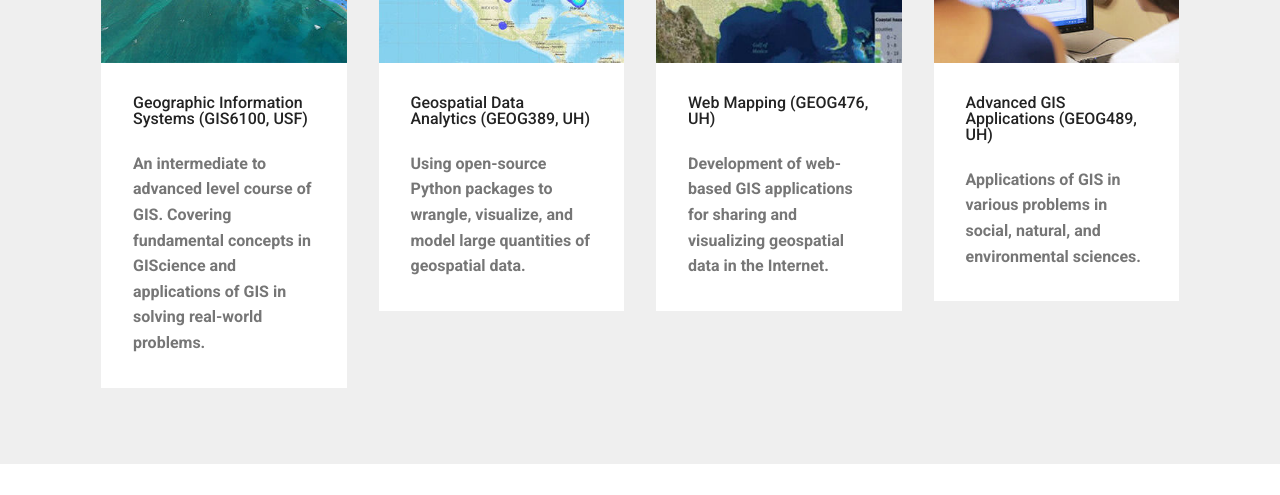
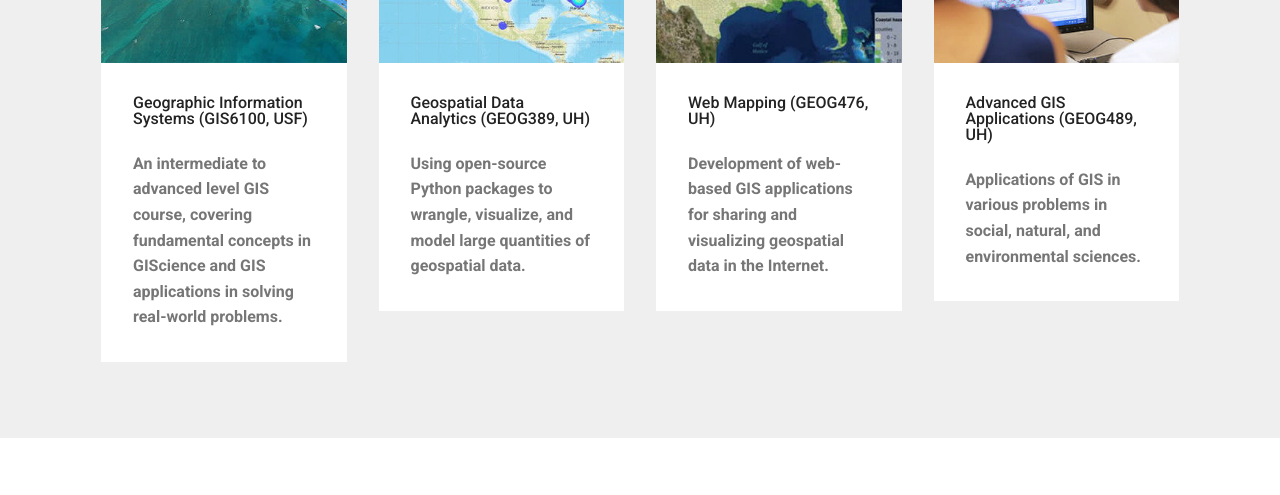
Before and after one commit to qiang-yi/qiang-yi.github.io, a plain HTML site: page index.html in a window 1280 px wide. Shown: the part 2560-3055 px from the top of the page. Drawn offline with Linux system fonts and the light colour scheme; files whose address does not match are found by name.

```diff
--- a/index.html
+++ b/index.html
@@ -269,7 +269,7 @@
                     <div class="card-box">
                         <h4 class="card-title mbr-fonts-style display-7">Geographic Information Systems (GIS6100, USF)</h4>
                         <p class="mbr-text mbr-fonts-style display-7">
-                            An intermediate to advanced level course of GIS. Covering fundamental concepts in GIScience and applications of GIS in solving real-world problems.
+                            An intermediate to advanced level GIS course, covering fundamental concepts in GIScience and GIS applications in solving real-world problems.
                         </p>
                     </div>
 
```
